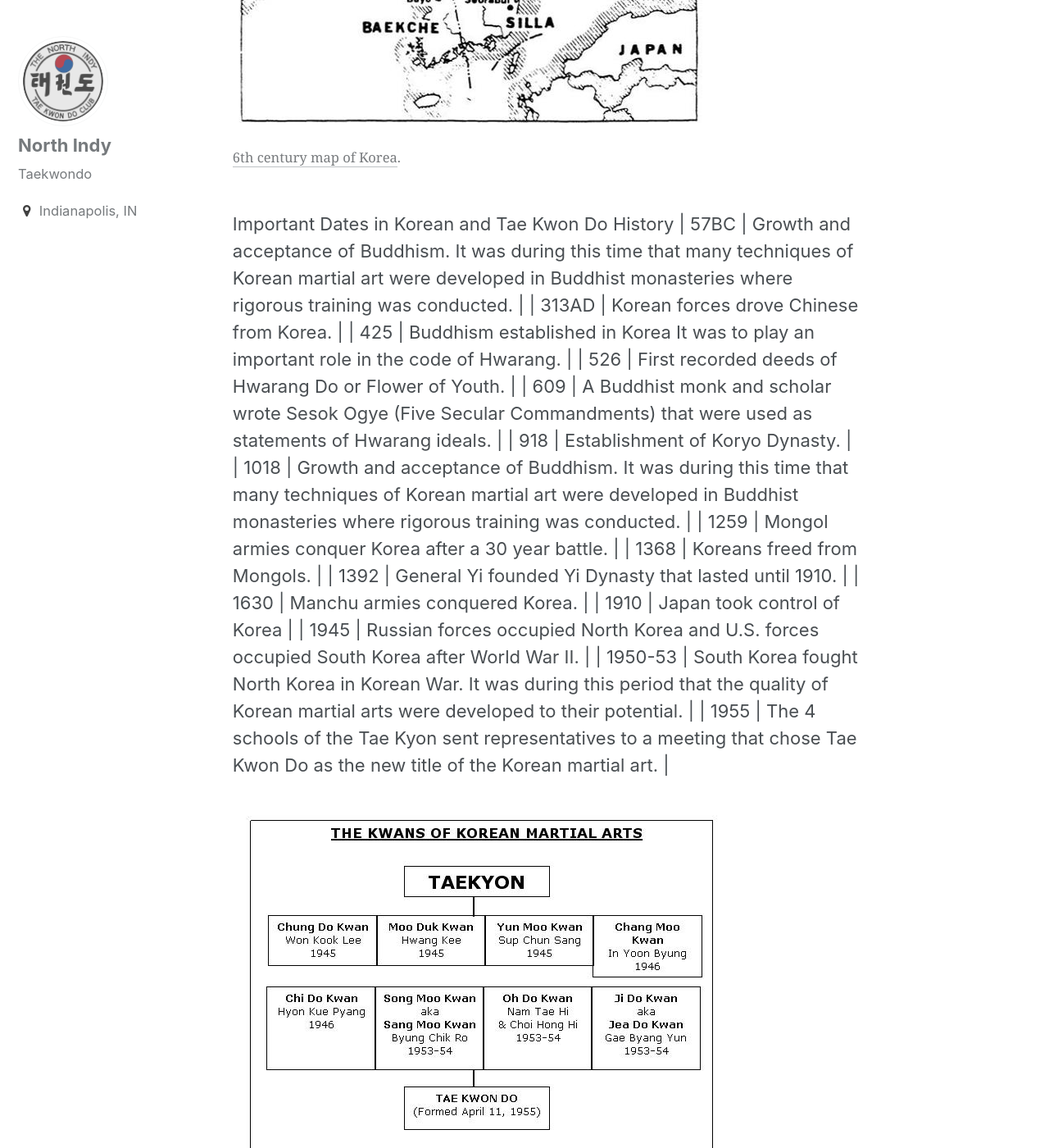
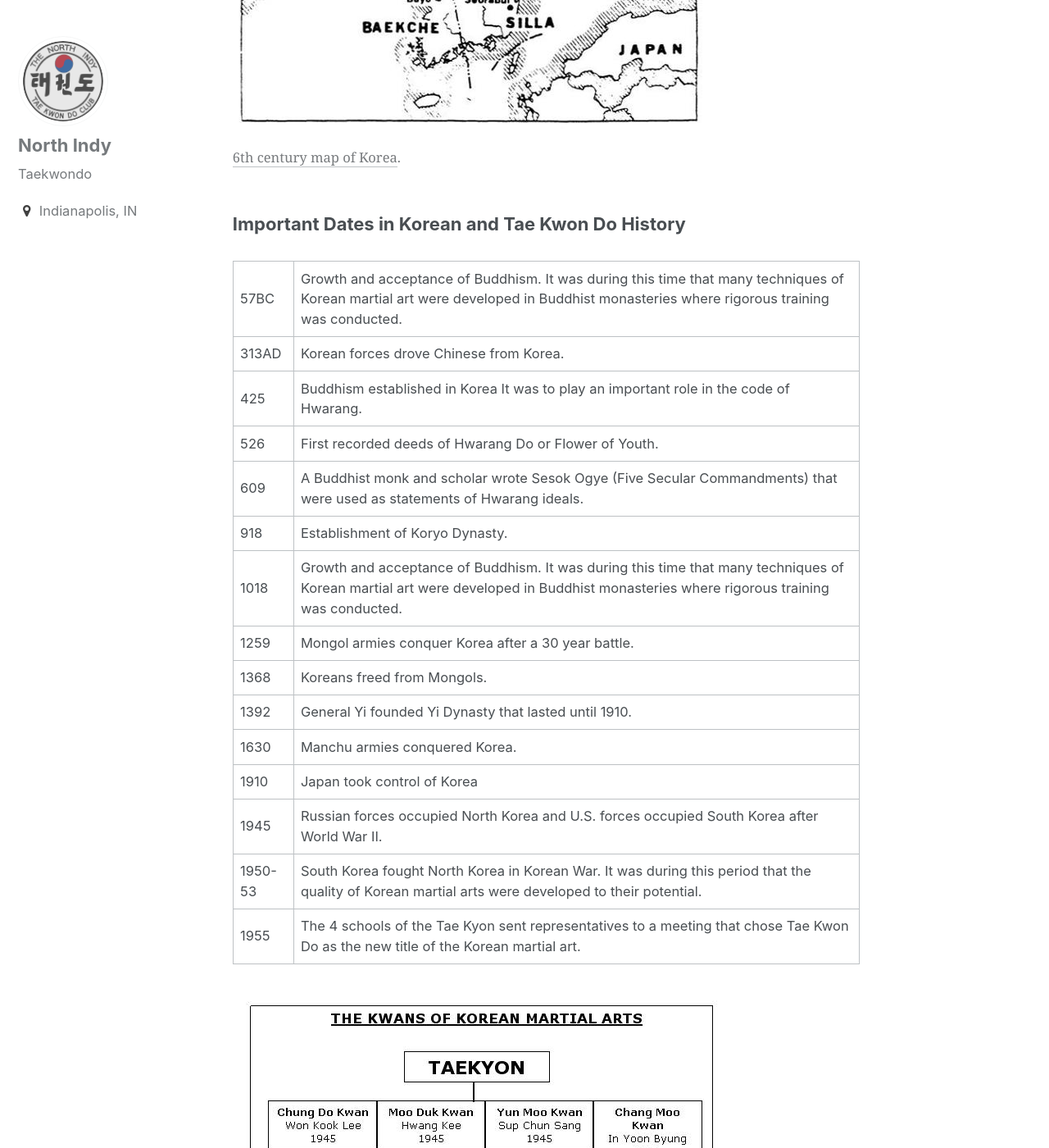
Before and after one commit to matthewjones/nitkdsample, a Jekyll site: the page built from _tkd/history.md, in a window 1280 px wide and 1400 px high, scrolled down 2376 px. Shown: the whole window at 82% size. Built offline with Jekyll 4.4.1, drawn with Linux system fonts in a browser that asks for light colours; some of the changed lines change nothing that is shown.

Commit message:
update hist

```diff
--- a/_tkd/history.md
+++ b/_tkd/history.md
@@ -31,31 +31,34 @@ Today, Taekwondo is practiced by people all over the modern world and was, on Ju
 
 
 <figure>
-	<a href="/images/ancient_korea.jpg"><img src="/images/ancient_korea.jpg"></a>
-	<figcaption><a href="/images/ancient_korea.jpg" title="6th century map of Korea">6th century map of Korea</a>.</figcaption>
+	<a href="/nitkdsample/images/ancient_korea.jpg"><img src="/nitkdsample/images/ancient_korea.jpg"></a>
+	<figcaption><a href="/nitkdsample/images/ancient_korea.jpg" title="6th century map of Korea">6th century map of Korea</a>.</figcaption>
 </figure>
 
 
 
-Important Dates in Korean and Tae Kwon Do History
-| 57BC  | Growth and acceptance of Buddhism. It was during this time that many techniques of Korean martial art were developed in Buddhist monasteries where rigorous training was conducted. |
-| 313AD | Korean forces drove Chinese from Korea. |
-| 425  	| Buddhism established in Korea It was to play an important role in the code of Hwarang. |
-| 526	| First recorded deeds of Hwarang Do or Flower of Youth. |
-| 609	| A Buddhist monk and scholar wrote Sesok Ogye (Five Secular Commandments) that were used as statements of Hwarang ideals. |
-| 918	| Establishment of Koryo Dynasty. |
-| 1018	| Growth and acceptance of Buddhism. It was during this time that many techniques of Korean martial art were developed in Buddhist monasteries where rigorous training was conducted. |
-| 1259	| Mongol armies conquer Korea after a 30 year battle. |
-| 1368	| Koreans freed from Mongols. |
-| 1392	| General Yi founded Yi Dynasty that lasted until 1910. |
-| 1630	| Manchu armies conquered Korea. |
-| 1910	| Japan took control of Korea |
-| 1945	| Russian forces occupied North Korea and U.S. forces occupied South Korea after World War II. |
-| 1950-53	| South Korea fought North Korea in Korean War. It was during this period that the quality of Korean martial arts were developed to their potential. |
-| 1955	| The 4 schools of the Tae Kyon sent representatives to a meeting that chose Tae Kwon Do as the new title of the Korean martial art. |
+**Important Dates in Korean and Tae Kwon Do History**
+
+<table>
+<tr><td>57BC</td><td>Growth and acceptance of Buddhism. It was during this time that many techniques of Korean martial art were developed in Buddhist monasteries where rigorous training was conducted.</td></tr>
+<tr><td>313AD</td><td>Korean forces drove Chinese from Korea.</td></tr>
+<tr><td>425</td><td>Buddhism established in Korea It was to play an important role in the code of Hwarang.</td></tr>
+<tr><td>526</td><td>First recorded deeds of Hwarang Do or Flower of Youth.</td></tr>
+<tr><td>609</td><td>A Buddhist monk and scholar wrote Sesok Ogye (Five Secular Commandments) that were used as statements of Hwarang ideals.</td></tr>
+<tr><td>918</td><td>Establishment of Koryo Dynasty.</td></tr>
+<tr><td>1018</td><td>Growth and acceptance of Buddhism. It was during this time that many techniques of Korean martial art were developed in Buddhist monasteries where rigorous training was conducted.</td></tr>
+<tr><td>1259</td><td>Mongol armies conquer Korea after a 30 year battle.</td></tr>
+<tr><td>1368</td><td>Koreans freed from Mongols.</td></tr>
+<tr><td>1392</td><td>General Yi founded Yi Dynasty that lasted until 1910.</td></tr>
+<tr><td>1630</td><td>Manchu armies conquered Korea.</td></tr>
+<tr><td>1910</td><td>Japan took control of Korea</td></tr>
+<tr><td>1945</td><td>Russian forces occupied North Korea and U.S. forces occupied South Korea after World War II.</td></tr>
+<tr><td>1950-53</td><td>South Korea fought North Korea in Korean War. It was during this period that the quality of Korean martial arts were developed to their potential.</td></tr>
+<tr><td>1955</td><td>The 4 schools of the Tae Kyon sent representatives to a meeting that chose Tae Kwon Do as the new title of the Korean martial art.</td></tr>
+</table>
 
 
 <figure>
-	<a href="/images/newkwon.jpg"><img src="/images/newkwon.jpg"></a>
-	<figcaption><a href="/images/newkwon.jpg" title="The Kwans of Korean martial arts">The Kwans of Korean martial arts</a>.</figcaption>
+	<a href="/nitkdsample/images/newkwon.jpg"><img src="/nitkdsample/images/newkwon.jpg"></a>
+	<figcaption><a href="/nitkdsample/images/newkwon.jpg" title="The Kwans of Korean martial arts">The Kwans of Korean martial arts</a>.</figcaption>
 </figure>
```
